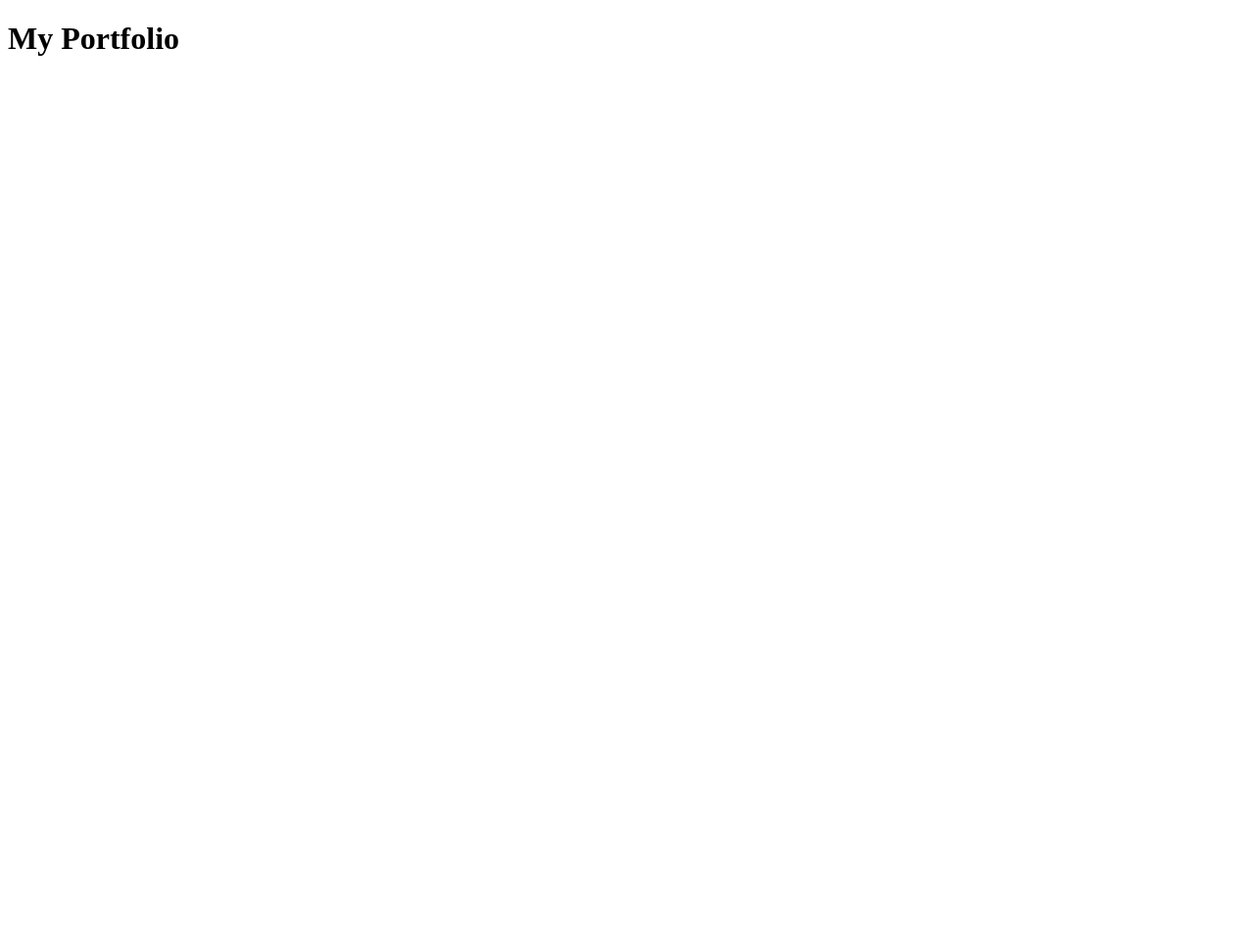
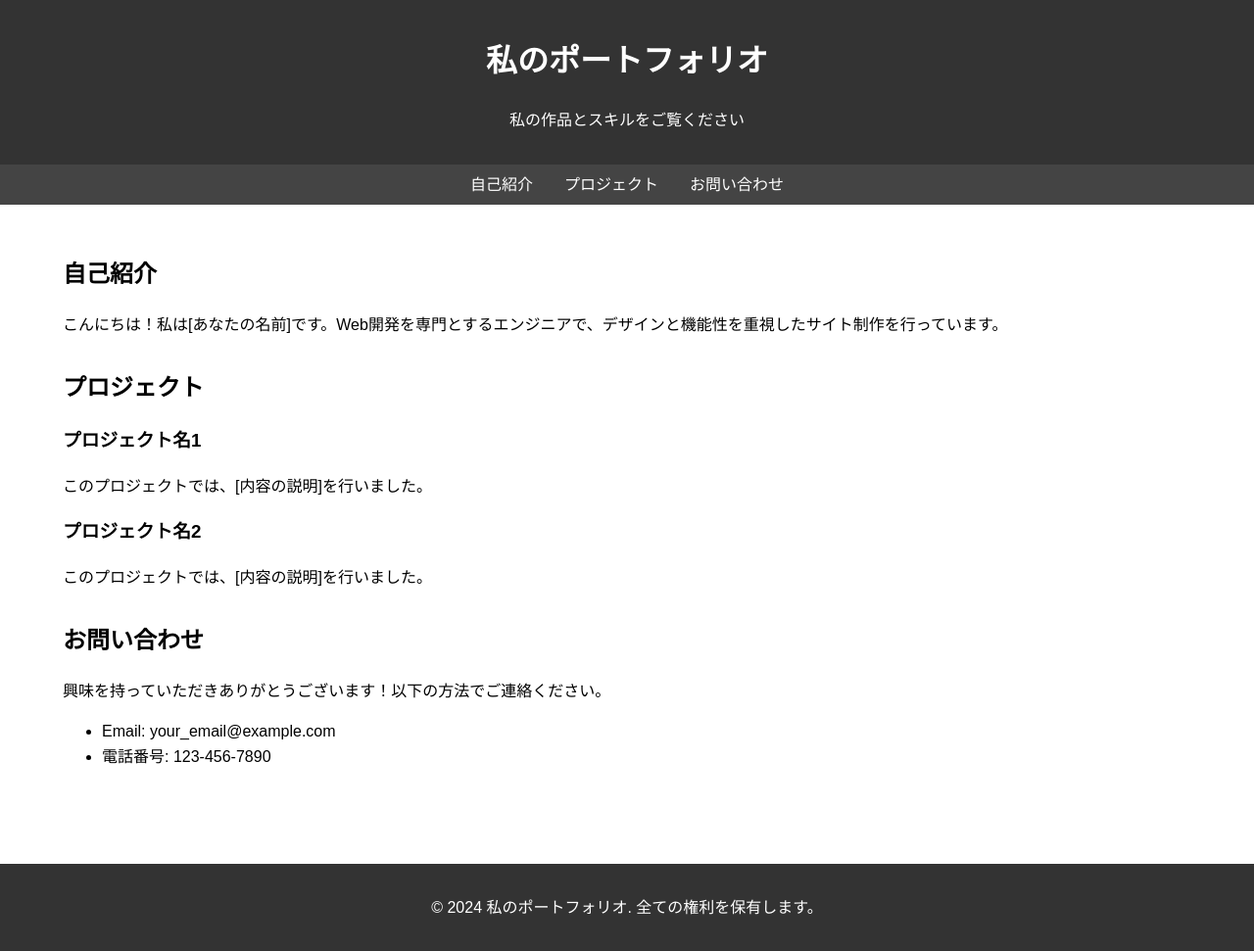
Before and after one commit to Aiu-11/test, a plain HTML site: page index.html in a window 1280 px wide. Shown: the whole page at 98% size. Before the commit the page ends 800 px from the top, so only its background shows below. Drawn offline with Linux system fonts and the light colour scheme.

Commit message:
一旦作ってみて

```diff
--- a/index.html
+++ b/index.html
@@ -1,11 +1,98 @@
 <!DOCTYPE html>
-<html lang="en">
+<html lang="ja">
 <head>
     <meta charset="UTF-8">
     <meta name="viewport" content="width=device-width, initial-scale=1.0">
-    <title>portfolio</title>
+    <title>私のポートフォリオ</title>
+    <style>
+        body {
+            font-family: Arial, sans-serif;
+            margin: 0;
+            padding: 0;
+            line-height: 1.6;
+        }
+        header {
+            background: #333;
+            color: #fff;
+            padding: 1rem 0;
+            text-align: center;
+        }
+        nav {
+            display: flex;
+            justify-content: center;
+            background: #444;
+            padding: 0.5rem 0;
+        }
+        nav a {
+            color: #fff;
+            margin: 0 1rem;
+            text-decoration: none;
+        }
+        nav a:hover {
+            text-decoration: underline;
+        }
+        .container {
+            width: 90%;
+            max-width: 1200px;
+            margin: 0 auto;
+            padding: 2rem 0;
+        }
+        section {
+            margin-bottom: 2rem;
+        }
+        footer {
+            text-align: center;
+            background: #333;
+            color: #fff;
+            padding: 1rem 0;
+            margin-top: 2rem;
+        }
+    </style>
 </head>
 <body>
-    <h1>My Portfolio</h1>
+
+<header>
+    <h1>私のポートフォリオ</h1>
+    <p>私の作品とスキルをご覧ください</p>
+</header>
+
+<nav>
+    <a href="#about">自己紹介</a>
+    <a href="#projects">プロジェクト</a>
+    <a href="#contact">お問い合わせ</a>
+</nav>
+
+<div class="container">
+    <section id="about">
+        <h2>自己紹介</h2>
+        <p>こんにちは！私は[あなたの名前]です。Web開発を専門とするエンジニアで、デザインと機能性を重視したサイト制作を行っています。</p>
+    </section>
+
+    <section id="projects">
+        <h2>プロジェクト</h2>
+        <div>
+            <h3>プロジェクト名1</h3>
+            <p>このプロジェクトでは、[内容の説明]を行いました。</p>
+        </div>
+        <div>
+            <h3>プロジェクト名2</h3>
+            <p>このプロジェクトでは、[内容の説明]を行いました。</p>
+        </div>
+    </section>
+
+    <section id="contact">
+        <h2>お問い合わせ</h2>
+        <p>興味を持っていただきありがとうございます！以下の方法でご連絡ください。</p>
+        <ul>
+            <li>Email: your_email@example.com</li>
+            <li>電話番号: 123-456-7890</li>
+        </ul>
+    </section>
+</div>
+
+<footer>
+    <p>© 2024 私のポートフォリオ. 全ての権利を保有します。</p>
+</footer>
+
 </body>
 </html>
```
